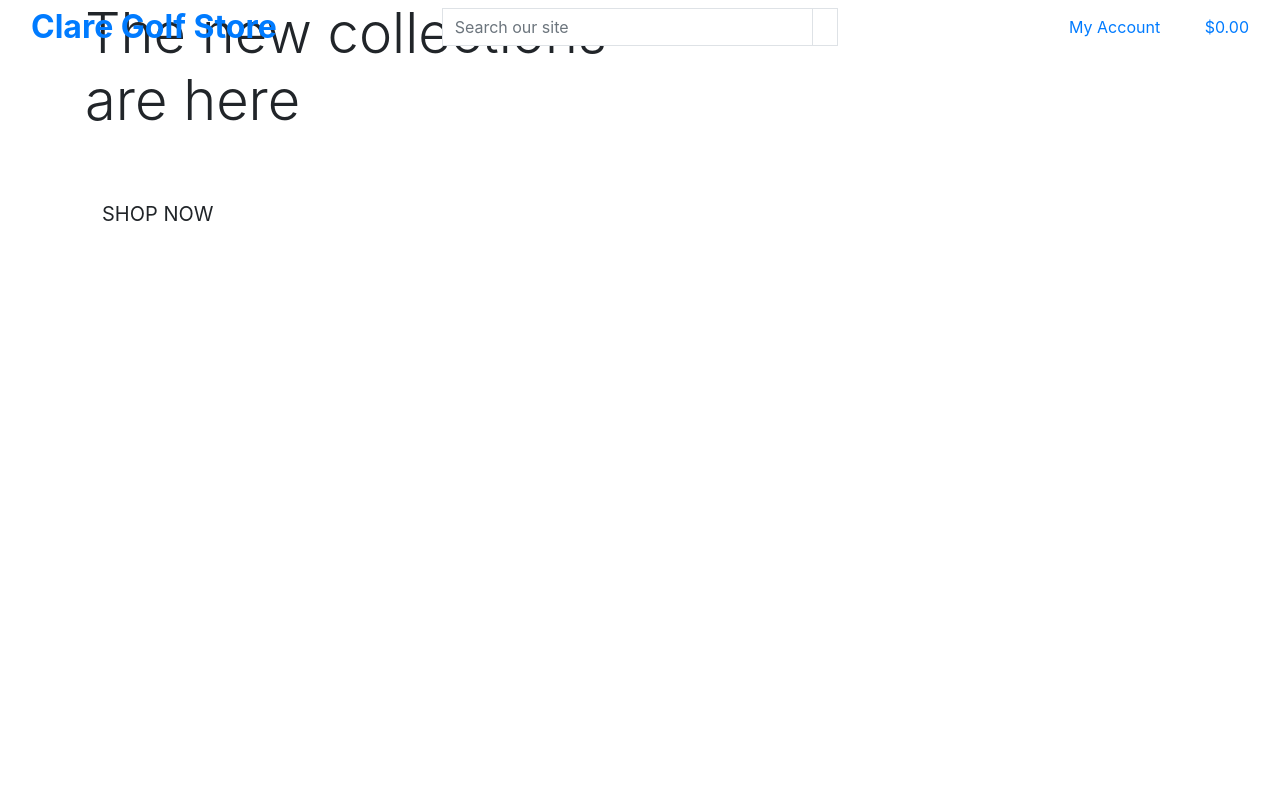
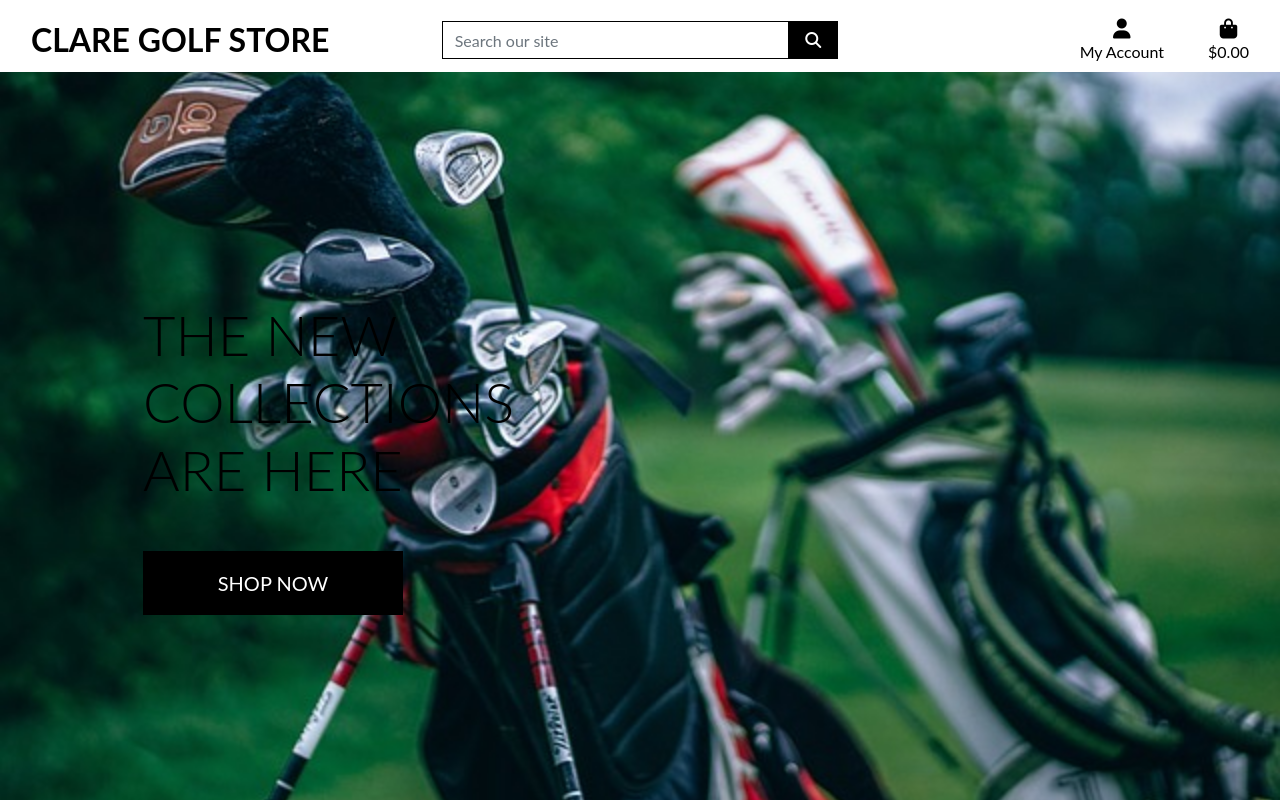
Before and after one commit to JKirkby95/Clare-Golf-Store, a Django app: page / in a window 1280 px wide. Run offline with Django 5.2, Linux system fonts and the light colour scheme; some libraries are stand-ins or nearby versions.

Commit message:
completed home page header and css

```diff
--- a/clare_golf_store/settings.py
+++ b/clare_golf_store/settings.py
@@ -147,6 +147,10 @@ USE_TZ = True
 # https://docs.djangoproject.com/en/5.0/howto/static-files/
 
 STATIC_URL = 'static/'
+STATICFILES_DIRS = (os.path.join(BASE_DIR, 'static'),)
+
+MEDIA_URL = 'media/'
+MEDIA_ROOT = os.path.join(BASE_DIR, 'media')
 
 # Default primary key field type
 # https://docs.djangoproject.com/en/5.0/ref/settings/#default-auto-field
--- a/clare_golf_store/urls.py
+++ b/clare_golf_store/urls.py
@@ -16,10 +16,11 @@ Including another URLconf
 """
 from django.contrib import admin
 from django.urls import path, include
+from django.conf import settings
+from django.conf.urls.static import static
 
 urlpatterns = [
     path('admin/', admin.site.urls),
     path('accounts/', include('allauth.urls')),
     path('', include('home.urls')),
-
-]
+] + static(settings.MEDIA_URL, document_root=settings.MEDIA_ROOT)
--- /dev/null
+++ b/static/css/base.css
@@ -0,0 +1,81 @@
+html {
+    height: 100%;
+}
+
+body {
+    background: url('/media/home_page_image.jpg') no-repeat center center fixed;
+    background-size: cover;
+    height: calc(100vh - 164px);
+    color: #555;
+    font-family: 'Lato';
+}
+
+/* from Bulma */
+.icon {
+    align-items: center;
+    display: inline-flex;
+    justify-content: center;
+    height: 1.5rem;
+    width: 1.5rem;
+}
+
+.logo-font {
+    text-transform: uppercase;
+}
+
+.main-logo-link {
+    width: fit-content;
+}
+
+.shop-now-button {
+    background: black;
+    color: white;
+    min-width: 260px;
+}
+
+.btn-black {
+    background: black;
+    color: white;
+}
+
+.shop-now-button:hover,
+.shop-now-button:active,
+.shop-now-button:focus,
+.btn-black:hover,
+.btn-black:active,
+.btn-black:focus {
+    background: #222;
+    color: white;
+}
+
+.text-black {
+    color: #000 !important;
+}
+
+.border-black {
+    border: 1px solid black !important;
+}
+
+/* -------------------------------- Media Queries */
+
+/* Slightly larger container on xl screens */
+@media (min-width: 1200px) {
+  .container {
+    max-width: 80%;
+  }
+}
+
+/* fixed top navbar only on medium and up */
+@media (min-width: 992px) {
+    .fixed-top-desktop-only {
+        position: fixed;
+        top: 0;
+        right: 0;
+        left: 0;
+        z-index: 1030;
+    }
+
+    .header-container {
+        padding-top: 164px;
+    }
+}
--- a/templates/base.html
+++ b/templates/base.html
@@ -2,6 +2,7 @@
 
 <!doctype html>
 <html lang="en">
+
 <head>
 
   {% block meta %}
@@ -14,16 +15,36 @@
   {% endblock %}
 
   {% block corecss %}
-        <link rel="stylesheet" href="https://stackpath.bootstrapcdn.com/bootstrap/4.4.1/css/bootstrap.min.css" integrity="sha384-Vkoo8x4CGsO3+Hhxv8T/Q5PaXtkKtu6ug5TOeNV6gBiFeWPGFN9MuhOf23Q9Ifjh" crossorigin="anonymous">
+    <!-- Google font code for nunito font -->
+  <link rel="preconnect" href="https://fonts.googleapis.com">
+  <link rel="preconnect" href="https://fonts.gstatic.com" crossorigin>
+  <link href="https://fonts.googleapis.com/css2?family=Nunito:ital,wght@0,200..1000;1,200..1000&display=swap"
+    rel="stylesheet">
+    <!-- Bootstrap link -->
+  <link rel="stylesheet" href="https://stackpath.bootstrapcdn.com/bootstrap/4.4.1/css/bootstrap.min.css"
+    integrity="sha384-Vkoo8x4CGsO3+Hhxv8T/Q5PaXtkKtu6ug5TOeNV6gBiFeWPGFN9MuhOf23Q9Ifjh" crossorigin="anonymous">
+    <!-- link for css -->
+  <link rel="stylesheet" href="{% static 'css/base.css' %}">
   {% endblock %}
 
   {% block extra_css %}
   {% endblock %}
 
   {% block corejs %}
-        <script src="https://code.jquery.com/jquery-3.4.1.slim.min.js" integrity="sha384-J6qa4849blE2+poT4WnyKhv5vZF5SrPo0iEjwBvKU7imGFAV0wwj1yYfoRSJoZ+n" crossorigin="anonymous"></script>
-        <script src="https://cdn.jsdelivr.net/npm/popper.js@1.16.0/dist/umd/popper.min.js" integrity="sha384-Q6E9RHvbIyZFJoft+2mJbHaEWldlvI9IOYy5n3zV9zzTtmI3UksdQRVvoxMfooAo" crossorigin="anonymous"></script>
-        <script src="https://stackpath.bootstrapcdn.com/bootstrap/4.4.1/js/bootstrap.min.js" integrity="sha384-wfSDF2E50Y2D1uUdj0O3uMBJnjuUD4Ih7YwaYd1iqfktj0Uod8GCExl3Og8ifwB6" crossorigin="anonymous"></script>
+  <!-- font awesome kit -->
+  <script src="https://kit.fontawesome.com/e9c73d7092.js" crossorigin="anonymous"></script>
+  <!-- jquery -->
+  <script src="https://code.jquery.com/jquery-3.4.1.slim.min.js"
+    integrity="sha384-J6qa4849blE2+poT4WnyKhv5vZF5SrPo0iEjwBvKU7imGFAV0wwj1yYfoRSJoZ+n" crossorigin="anonymous">
+  </script>
+  <!-- popper.js -->
+  <script src="https://cdn.jsdelivr.net/npm/popper.js@1.16.0/dist/umd/popper.min.js"
+    integrity="sha384-Q6E9RHvbIyZFJoft+2mJbHaEWldlvI9IOYy5n3zV9zzTtmI3UksdQRVvoxMfooAo" crossorigin="anonymous">
+  </script>
+  <!-- bootstrap -->
+  <script src="https://stackpath.bootstrapcdn.com/bootstrap/4.4.1/js/bootstrap.min.js"
+    integrity="sha384-wfSDF2E50Y2D1uUdj0O3uMBJnjuUD4Ih7YwaYd1iqfktj0Uod8GCExl3Og8ifwB6" crossorigin="anonymous">
+  </script>
   {% endblock %}
 
   {% block extra_js %}
@@ -31,9 +52,10 @@
 
   <title>Clare Golf Store{% block extra_title %}{% endblock %}</title>
 </head>
+
 <body>
   <header class="container-fluid fixed-top">
-        <div class="row">
+    <div id="topnav" class="row bg-white pt-lg-2 d-none d-lg-flex">
       <div class="col-12 col-lg-4 my-auto py-1 py-lg-0 text-center text-lg-left">
         <a href="{% url 'home' %}" class="nav-link main-logo-link">
           <h2 class="logo-font text-black my-0"><strong>Clare Golf Store</strong></h2>
@@ -42,7 +64,8 @@
       <div class="col-12 col-lg-4 my-auto py-1 py-lg-0">
         <form method="GET" action="">
           <div class="input-group w-100">
-                        <input class="form-control border border-black rounded-0" type="text" name="q" placeholder="Search our site">
+            <input class="form-control border border-black rounded-0" type="text" name="q"
+              placeholder="Search our site">
             <div class="input-group-append">
               <button class="form-control btn btn-black border border-black rounded-0" type="submit">
                 <span class="icon">
@@ -56,7 +79,8 @@
       <div class="col-12 col-lg-4 my-auto py-1 py-lg-0">
         <ul class="list-inline list-unstyled text-center text-lg-right my-0">
           <li class="list-inline-item dropdown">
-                        <a class="text-black nav-link" href="#" id="user-options" data-toggle="dropdown" aria-haspopup="true" aria-expanded="false">
+            <a class="text-black nav-link" href="#" id="user-options" data-toggle="dropdown" aria-haspopup="true"
+              aria-expanded="false">
               <div class="text-center">
                 <div><i class="fas fa-user fa-lg"></i></div>
                 <p class="my-0">My Account</p>
@@ -109,4 +133,5 @@
 
 
 </body>
+
 </html>
```
Also changed, not shown: media/home_page_image.jpg (added). Lines whose indentation alone changed are shown as unchanged.
